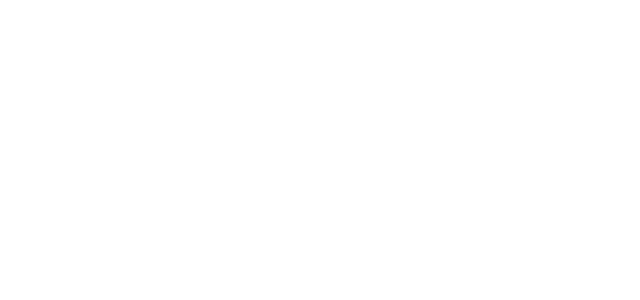
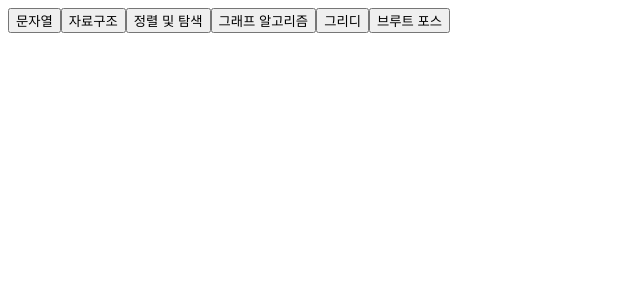
Before and after one commit to heeoneie/cote-is-really-cute, a React (Create React App) app: page / in a window 1280 px wide. Shown: the top 300 px of the page, without its empty margins (0-640 px from the left). Built offline with nearby package versions, Linux system fonts and the light colour scheme.

Commit message:
init categories btn

```diff
--- a/src/components/CategoryBtn.js
+++ b/src/components/CategoryBtn.js
@@ -4,7 +4,7 @@
   return (
     <div>
       {CATEGORIES.map((category, idx) => {
-        <button key={idx}>{category}</button>;
+        return <button key={idx}>{category}</button>;
       })}
     </div>
   );
--- a/src/pages/Home.js
+++ b/src/pages/Home.js
@@ -1,7 +1,12 @@
+import React from 'react';
 import CategoryBtn from '../components/CategoryBtn';
 
 const Home = () => {
-  return <CategoryBtn />;
+  return (
+    <React.Fragment>
+      <CategoryBtn />
+    </React.Fragment>
+  );
 };
 
 export default Home;
```
